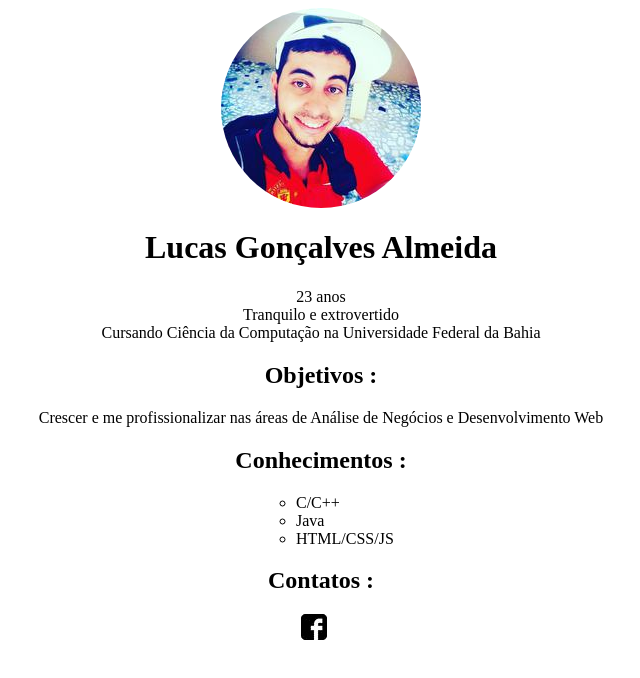
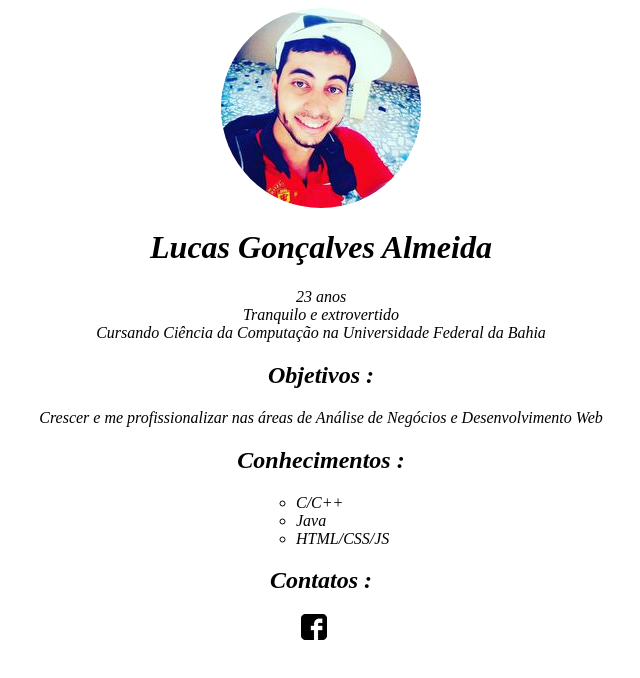
Before and after one commit to LuuckaS/LuuckaS.github.io, a plain HTML site: page index.html in a window 1280 px wide. Shown: the whole page, without its empty margins (319-959 px from the left). Drawn offline with Linux system fonts and the light colour scheme.

Commit message:
Alteração da fonte do texto

```diff
--- a/css/style.css
+++ b/css/style.css
@@ -1,12 +1,15 @@
 h1,h2{
+	font-style: italic;
 	text-align: center;
 }
 
 p{
+	font-style: italic;
 	text-align: center;
 }
 #lista{
- width: 130px; margin: 0 auto;
+	font-style: italic;
+ 	width: 130px; margin: 0 auto;
 }
 #icone{
  width: 40px; margin: 0 auto;
```
